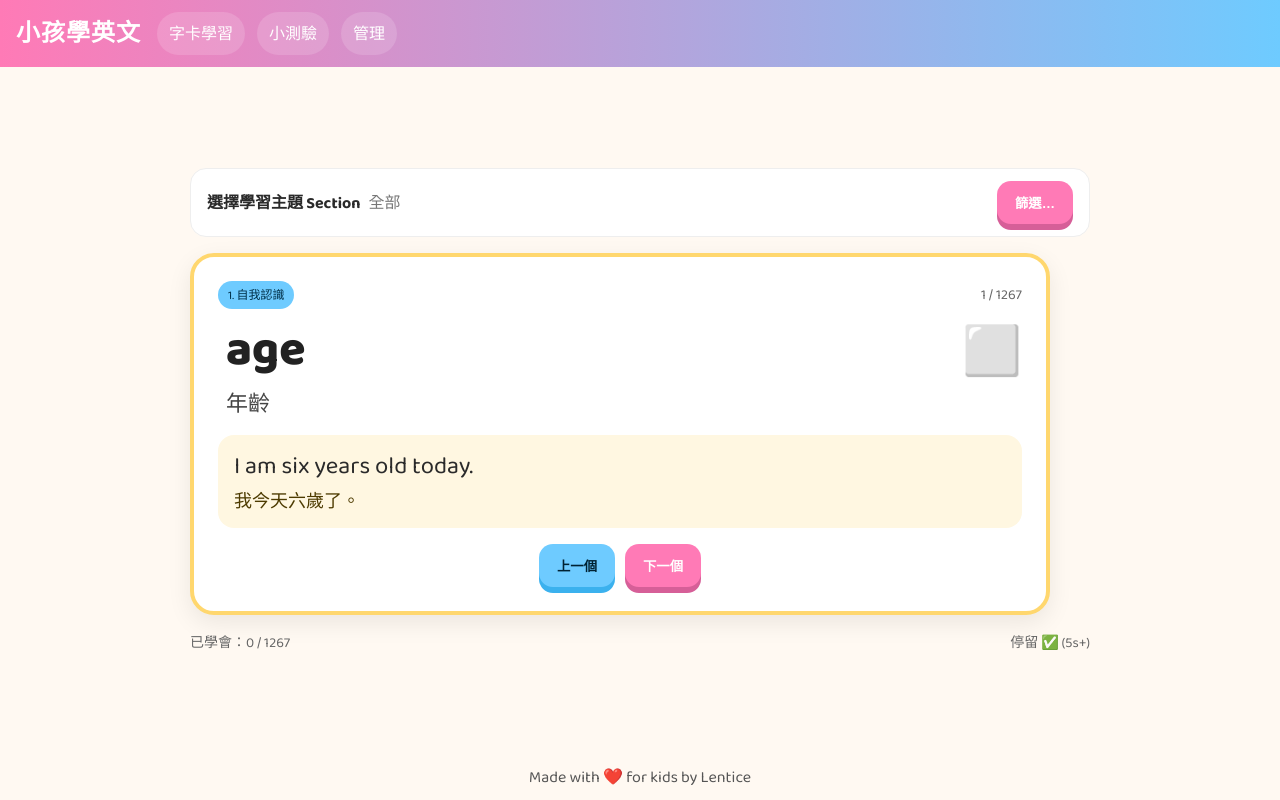
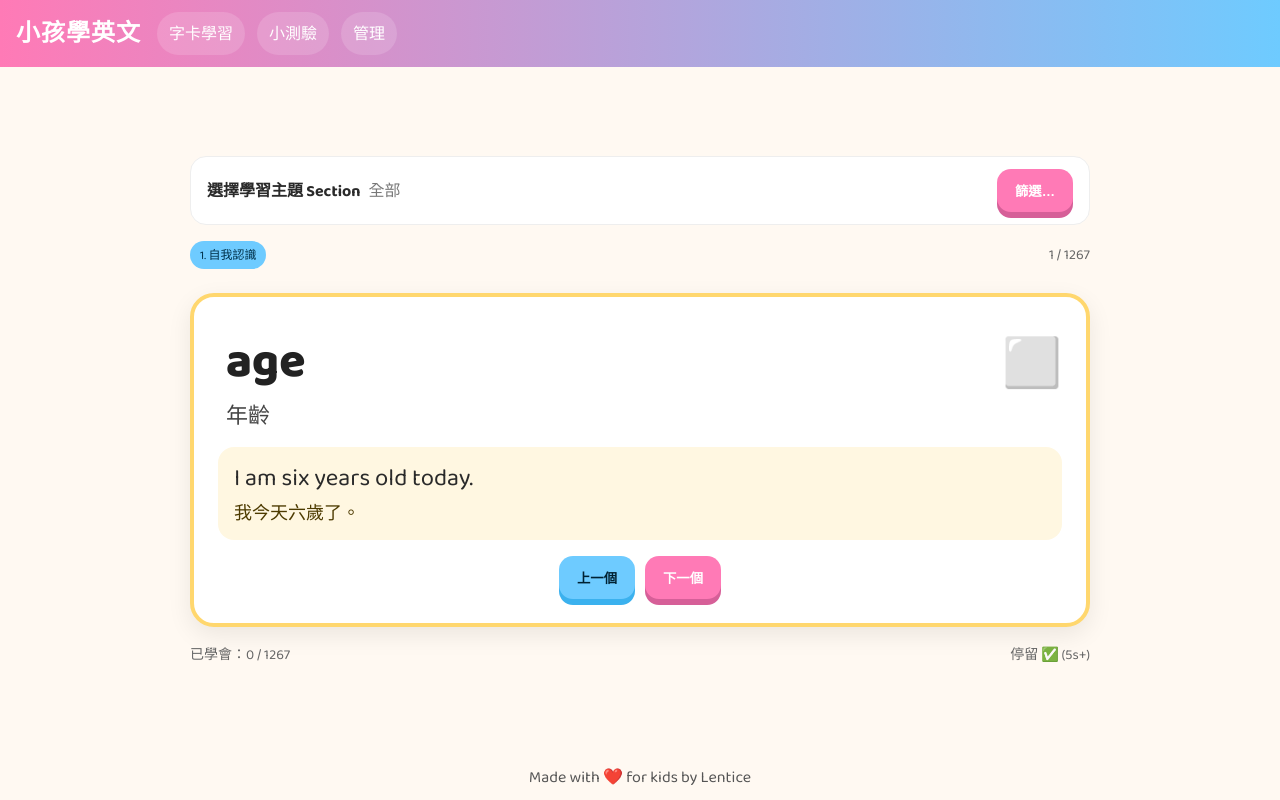
Before and after one commit to Lentice/kid_words, a React (Vite) app: page / in a window 1280 px wide. Built offline with nearby package versions, Linux system fonts and the light colour scheme.

Commit message:
fix: remove unused props from Flashcard component and update layout in Learn component

```diff
--- a/src/components/Flashcard.jsx
+++ b/src/components/Flashcard.jsx
@@ -2,7 +2,7 @@ import React from 'react'
 import { speak, googleTTS } from '../utils/speech'
 import { getProgress } from '../utils/progress'
 
-export default function Flashcard({ item, section, pos, learned, onPrev, onNext, onToggleLearned }){
+export default function Flashcard({ item, learned, onPrev, onNext, onToggleLearned }){
   if (!item) return null
   const { wordSpeed, exampleSpeed } = getProgress()
   const speakWord = () => speak(item.word, { rate: wordSpeed })
@@ -10,12 +10,8 @@ export default function Flashcard({ item, section, pos, learned, onPrev, onNext,
 
   return (
     <div className="card">
-      <div className="card-header">
-        <span className="chip">{section ? `${section.number}. ${section.name}` : 'Section'}</span>
-        <span className="progress">{pos}</span>
-      </div>
-      {/* word row with speak button (left) and learned toggle aligned right */}
-      <h2 className="word">
+        {/* word row with speak button (left) and learned toggle aligned right */}
+        <h2 className="word">
         <span onClick={speakWord} title="點擊聽發音">
             {item.word}
         </span>
--- a/src/routes/Learn.jsx
+++ b/src/routes/Learn.jsx
@@ -77,11 +77,13 @@ export default function Learn(){
   return (
     <div className="stack" style={{gap:16,maxWidth:900,width:'100%'}}>
       <SectionPicker sections={sections} selectedIds={selected} onChange={setSelected} />
+      <div className="card-header">
+        <span className="chip">{sectionMap[current.section_id] ? `${sectionMap[current.section_id].number}. ${sectionMap[current.section_id].name}` : 'Section'}</span>
+        <span className="progress">{pos}</span>
+      </div>
       <Flashcard
         item={current}
-        section={sectionMap[current.section_id]}
         learned={learnedIds.has(current.id)}
-        pos={pos}
         onPrev={onPrev}
         onNext={onNext}
         onToggleLearned={()=>toggleLearned(current.id)}
--- a/src/styles/main.css
+++ b/src/styles/main.css
@@ -87,7 +87,6 @@ body {
     border-radius: 24px;
     box-shadow: 0 8px 24px rgba(0, 0, 0, 0.08);
     padding: 24px;
-    max-width: 860px;
     width: 100%;
     border: 4px solid var(--accent);
     position: relative
```
